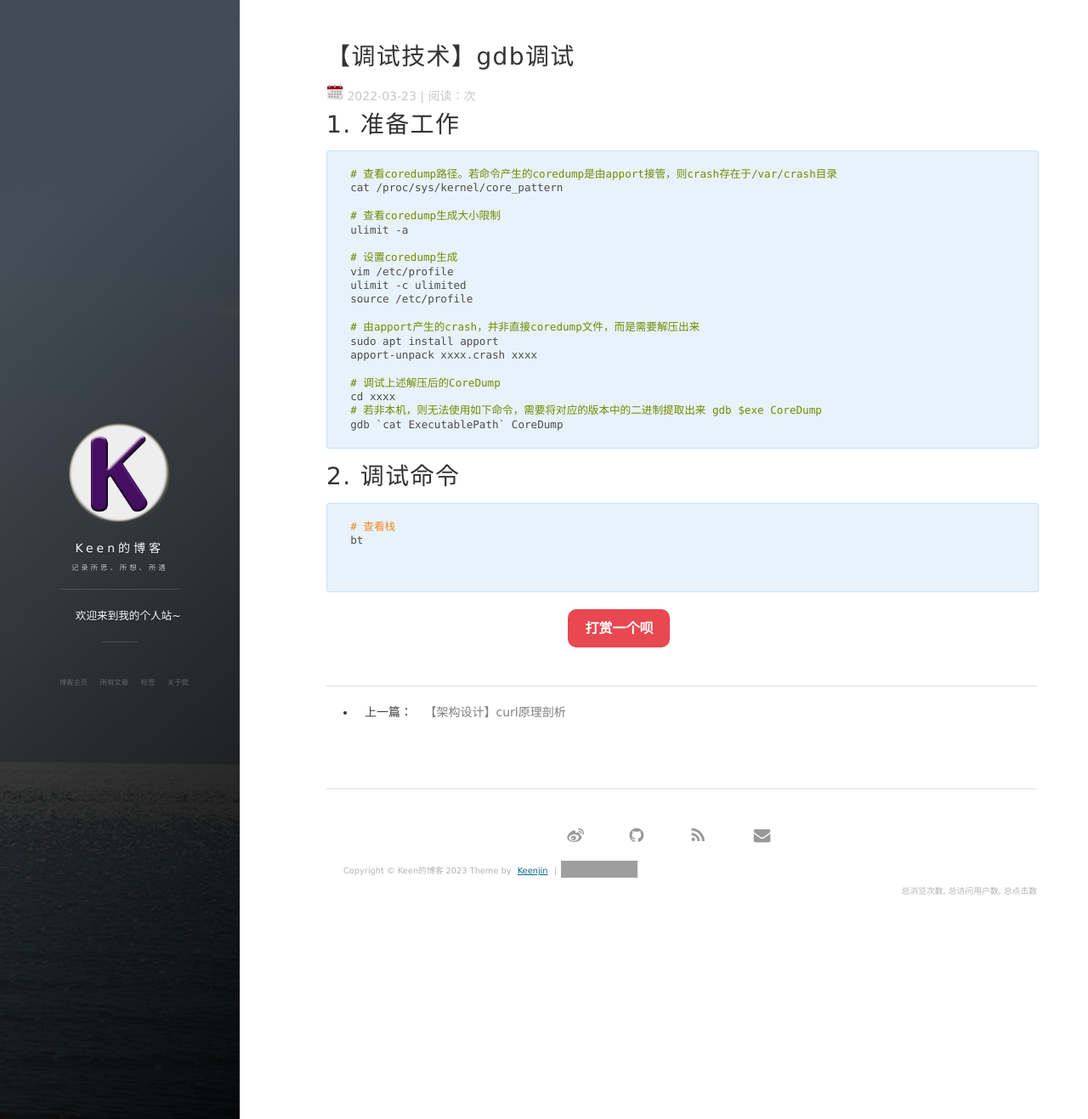
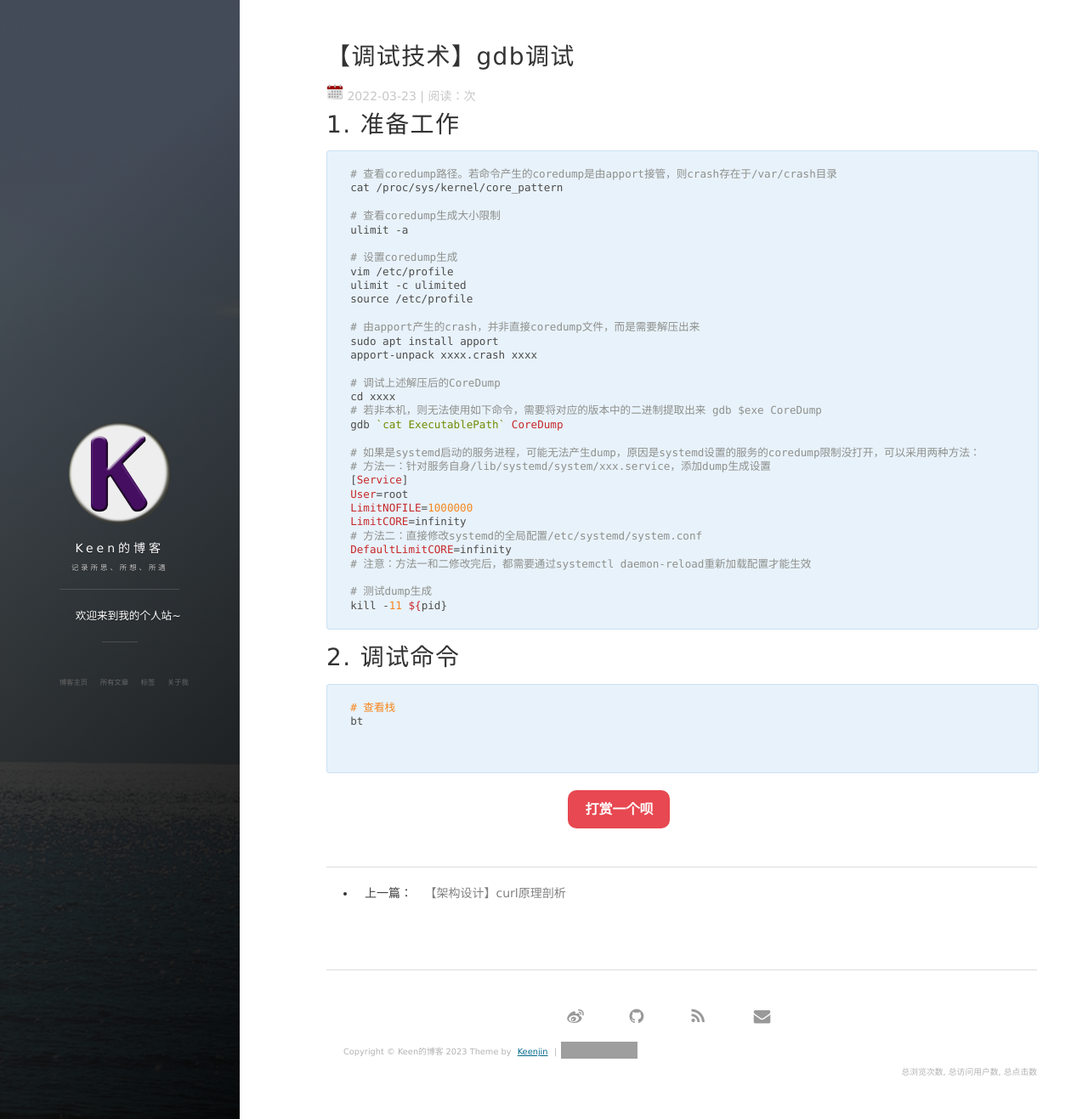
Before and after one commit to Keenjin/Keenjin.github.io, a Jekyll site: the page built from _posts/2022-03-23-gdb_debug.md, in a window 1280 px wide and 1317 px high. Shown: the whole window at 85% size. Built offline with Jekyll 4.4.1, drawn with Linux system fonts in a browser that asks for light colours; nearby versions of some CDN libraries; comment, search, counter and statistics services are not loaded; grey boxes are pictures that could not be loaded.

Commit message:
coredump生成

````diff
--- a/_posts/2022-03-23-gdb_debug.md
+++ b/_posts/2022-03-23-gdb_debug.md
@@ -27,6 +27,19 @@ apport-unpack xxxx.crash xxxx
 cd xxxx
 # 若非本机，则无法使用如下命令，需要将对应的版本中的二进制提取出来 gdb $exe CoreDump
 gdb `cat ExecutablePath` CoreDump
+
+# 如果是systemd启动的服务进程，可能无法产生dump，原因是systemd设置的服务的coredump限制没打开，可以采用两种方法：
+# 方法一：针对服务自身/lib/systemd/system/xxx.service，添加dump生成设置
+[Service]
+User=root
+LimitNOFILE=1000000
+LimitCORE=infinity
+# 方法二：直接修改systemd的全局配置/etc/systemd/system.conf
+DefaultLimitCORE=infinity
+# 注意：方法一和二修改完后，都需要通过systemctl daemon-reload重新加载配置才能生效
+
+# 测试dump生成
+kill -11 ${pid}
 ```
 
 # 2. 调试命令
````
